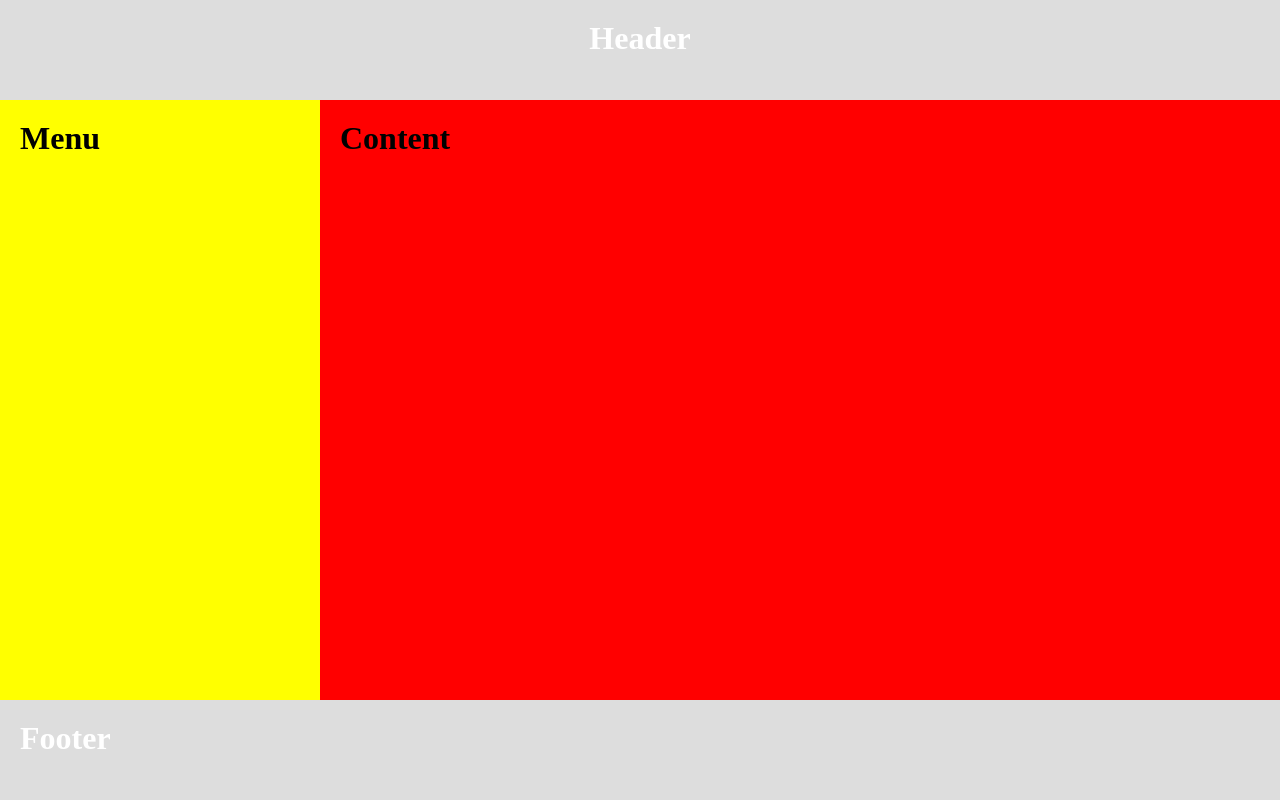
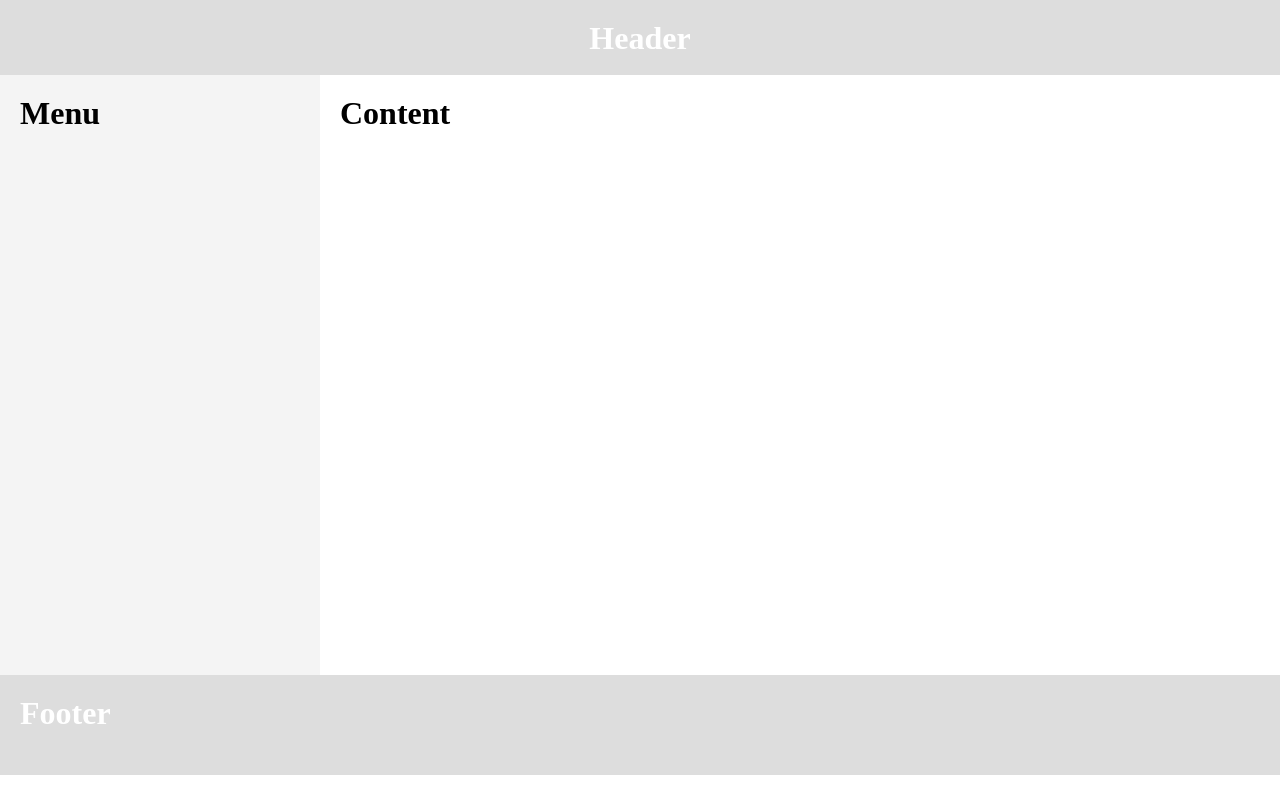
Before and after one commit to Bontoos/Flexbox-Del-2, a plain HTML site: page index.html in a window 1280 px wide. Drawn offline with Linux system fonts and the light colour scheme.

Commit message:
Fix Sizing

```diff
--- a/style.css
+++ b/style.css
@@ -10,7 +10,7 @@ header {
     color: #fff;
     padding: 20px;
     text-align: center;
-    height: 100px;
+    height: 75px;
 }
 
 footer {
@@ -34,7 +34,7 @@ footer {
 
 .content-right {
     width: 75%;
-    background-color: red;
+    background-color: white;
     padding: 20px;
     text-align: left;
 }
@@ -44,6 +44,6 @@ footer {
     flex-direction: column;
     flex-wrap: wrap;
     width: 25%;
-    background-color: yellow;
+    background-color: #f4f4f4;
     padding: 20px;
 }
```
